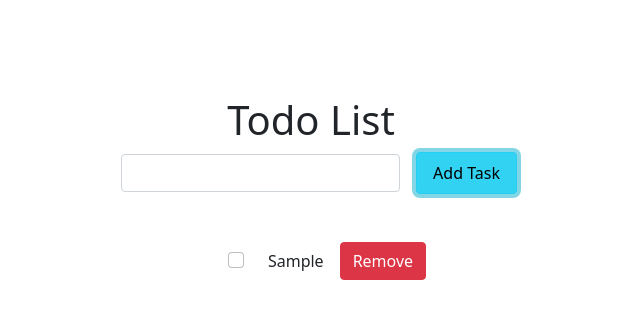
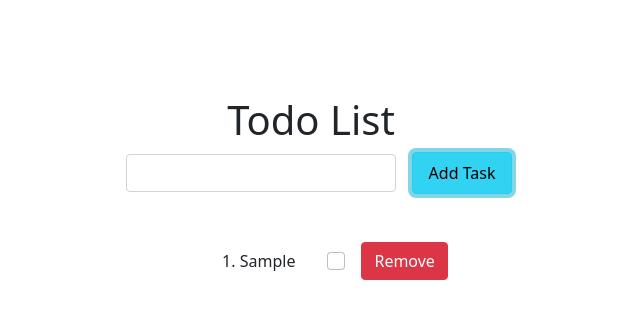
Before and after one commit to Shazed94/NextJS-Assignment, a React (Vite) app: page / in a window 1280 px wide. Both pictures are taken after typing "Sample" into the empty fields and a click on the button "Add Task". Shown: the top 318 px of the page, without its empty margins (329-969 px from the left). Built offline with nearby package versions, Linux system fonts and the light colour scheme.

Commit message:
to-do-list

```diff
--- a/src/App.jsx
+++ b/src/App.jsx
@@ -1,26 +1,26 @@
-import { useState } from 'react'
-import reactLogo from './assets/react.svg'
-import viteLogo from '/vite.svg'
-import './App.css'
-import Tasks from './Components/Tasks';
+import { useState } from "react";
+import "./App.css";
+import Tasks from "./Components/Tasks";
 
 function App() {
-  // State to hold the list of tasks
   const [tasks, setTasks] = useState([]);
+  const [newTask, setNewTask] = useState("");
 
-  // State to hold the new task input value
-  const [newTask, setNewTask] = useState('');
-  const [checked, setChecked] = useState('');
-
-  // Function to handle adding a new task
+  //adding a new task
   const addTask = () => {
-    if (newTask.trim() !== '') {
-      setTasks([...tasks, newTask]);
-      setNewTask('');
+    if (newTask.trim() !== "") {
+      setTasks([...tasks, { text: newTask, completed: false }]);
+      setNewTask("");
     }
   };
 
-  // Function to handle removing a task
+  const toggleTaskComplete = (index) => {
+    const updatedTasks = [...tasks];
+    updatedTasks[index].completed = !updatedTasks[index].completed;
+    setTasks(updatedTasks);
+  };
+
+  //removing a task
   const removeTask = (index) => {
     const updatedTasks = [...tasks];
     updatedTasks.splice(index, 1);
@@ -28,24 +28,31 @@ function App() {
   };
 
   return (
-    <div className='container'>
-      <h1 className='text-center mt-5 pt-5'>Todo List</h1>
-      <div className='d-flex justify-content-center align-items-center'>
-
+    <div className="container">
+      <h1 className="text-center mt-5 pt-5 ">Todo List</h1>
+      <div className="d-flex justify-content-center align-items-center">
         <input
           type="text"
-          className='form-control w-25 mx-3'
+          className="form-control mx-3"
           value={newTask}
           onChange={(e) => setNewTask(e.target.value)}
+          style={{ maxWidth: "270px" }}
         />
-        <button onClick={addTask} className='btn btn-info px-3 py-2 '>Add Task</button>
+        <div className="d-block">
+          <button onClick={addTask} className="btn btn-info px-3 py-2 ">
+            Add Task
+          </button>
+        </div>
       </div>
-      <ul className='my-5'>
-        <Tasks tasks={tasks} removeTask={removeTask} />
+      <ul className="my-5">
+        <Tasks
+          tasks={tasks}
+          removeTask={removeTask}
+          toggleTaskComplete={toggleTaskComplete}
+        />
       </ul>
     </div>
   );
-};
+}
 
-
-export default App
+export default App;
--- a/src/Components/Tasks.jsx
+++ b/src/Components/Tasks.jsx
@@ -1,19 +1,37 @@
 /* eslint-disable react/prop-types */
 
+const Tasks = ({ tasks, toggleTaskComplete, removeTask }) => {
+  return (
+    <div className="">
+      {tasks.map((task, index) => (
+        <li
+          key={index}
+          className="list-unstyled text-start d-flex justify-content-center align-items-center mb-3"
+        >
+          <p
+            className={`mb-0 mx-3 ${
+              task.completed ? "text-decoration-line-through text-muted" : ""
+            }`}
+          >
+            {index + 1}. {task.text}
+          </p>
+          <div className="form-check ms-3">
+            <input
+              className="form-check-input p-2 me-3"
+              type="checkbox"
+              checked={task.completed}
+              value=""
+              id="flexCheckDefault"
+              onChange={() => toggleTaskComplete(index)}
+            />
+          </div>
+          <button className="btn btn-danger" onClick={() => removeTask(index)}>
+            Remove
+          </button>
+        </li>
+      ))}
+    </div>
+  );
+};
 
-const Tasks = ({ tasks, removeTask }) => {
-    return (
-        <div className="">
-            {tasks.map((task, index) => (
-                <li key={index} className="list-unstyled text-start d-flex justify-content-center align-items-center mb-3">
-                    <div className="form-check">
-                        <input className="form-check-input p-1" type="checkbox" value="" id="flexCheckDefault" />
-                    </div>
-                    <p className="mb-0 mx-3">{task}</p>
-                    <button className="btn btn-danger" onClick={() => removeTask(index)}>Remove</button>
-                </li>
-            ))}</div>
-    )
-}
-
-export default Tasks
+export default Tasks;
```
